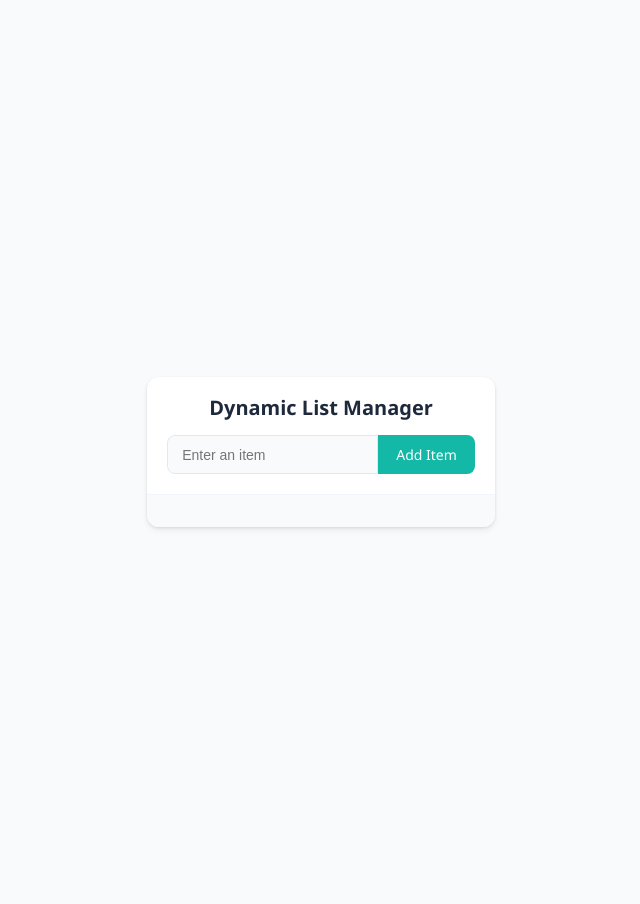
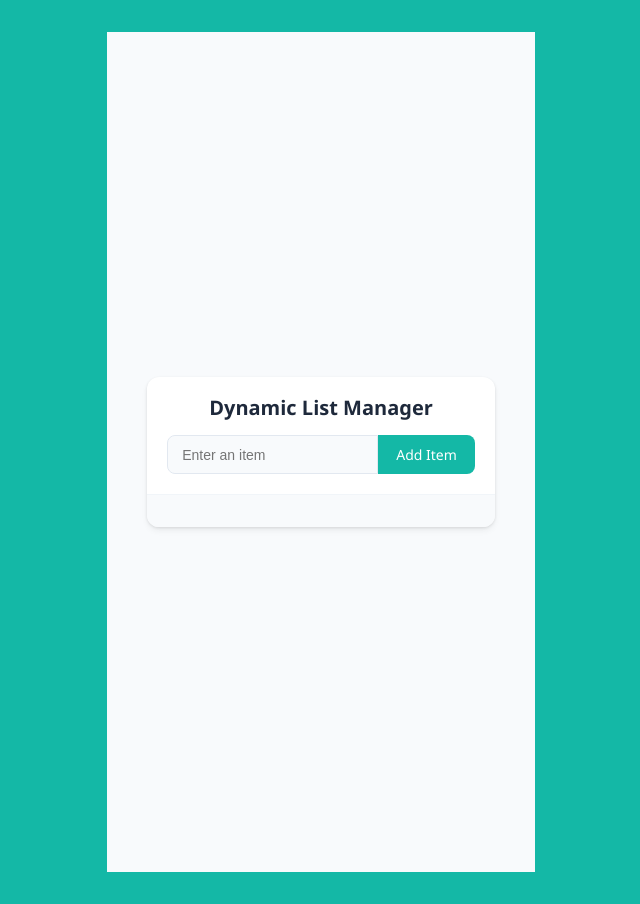
Before and after one commit to ann738/dynamicList, a React (Vite) app: page / in a window 1280 px wide. Shown: the whole page, without its empty margins (319-959 px from the left). Built offline with nearby package versions, Linux system fonts and the light colour scheme.

Commit message:
updated background color

```diff
--- a/src/components/DynamicListManager/DynamicListManager.css
+++ b/src/components/DynamicListManager/DynamicListManager.css
@@ -6,7 +6,7 @@ body {
   display: flex;
   justify-content: center;
   align-items: center;
-  background-color: #f8fafc;
+  background-color: #14B8A6;
   font-family: 'Segoe UI', Roboto, Oxygen, Ubuntu, Cantarell, 'Open Sans', sans-serif;
 }
 
```
